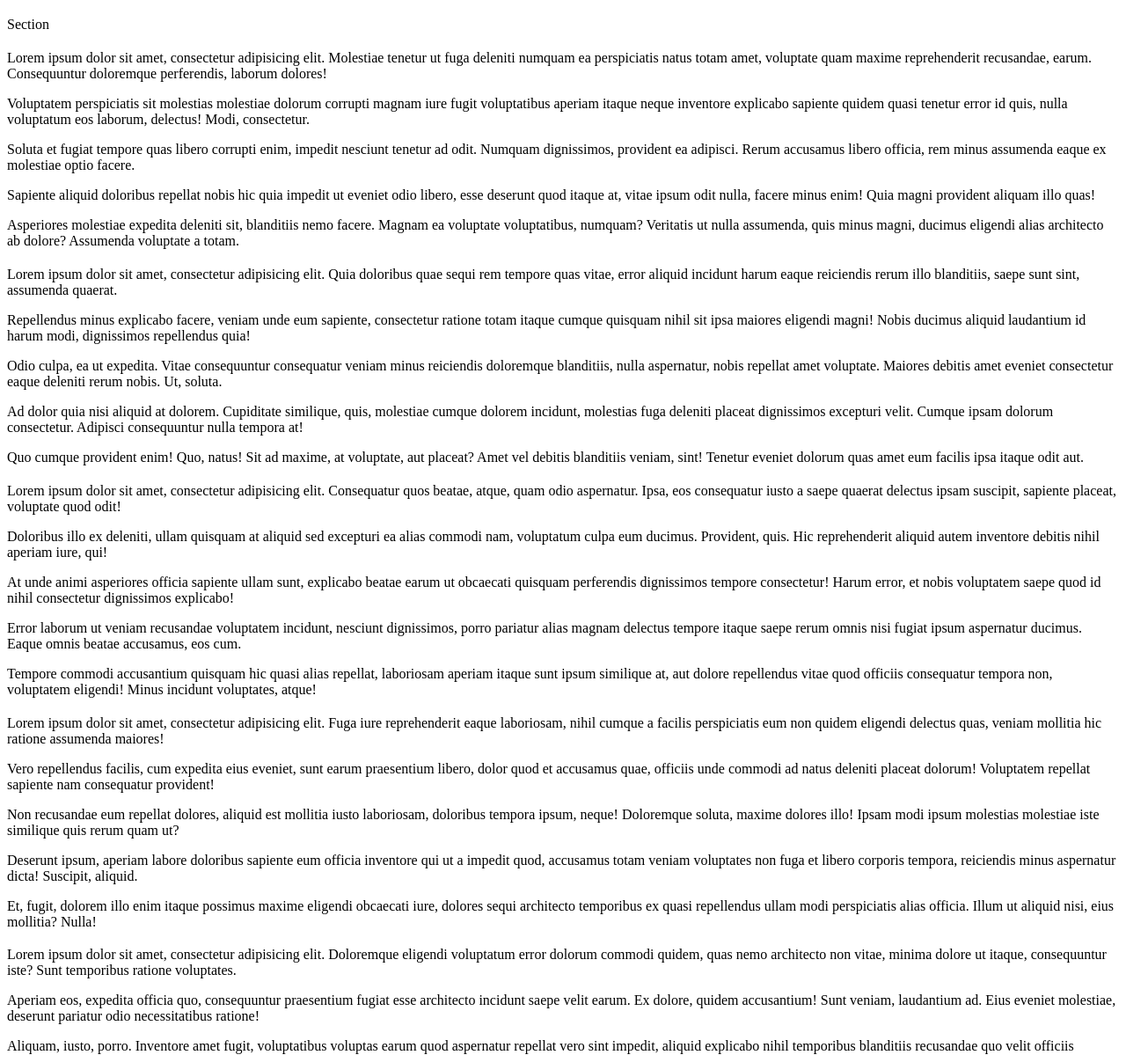
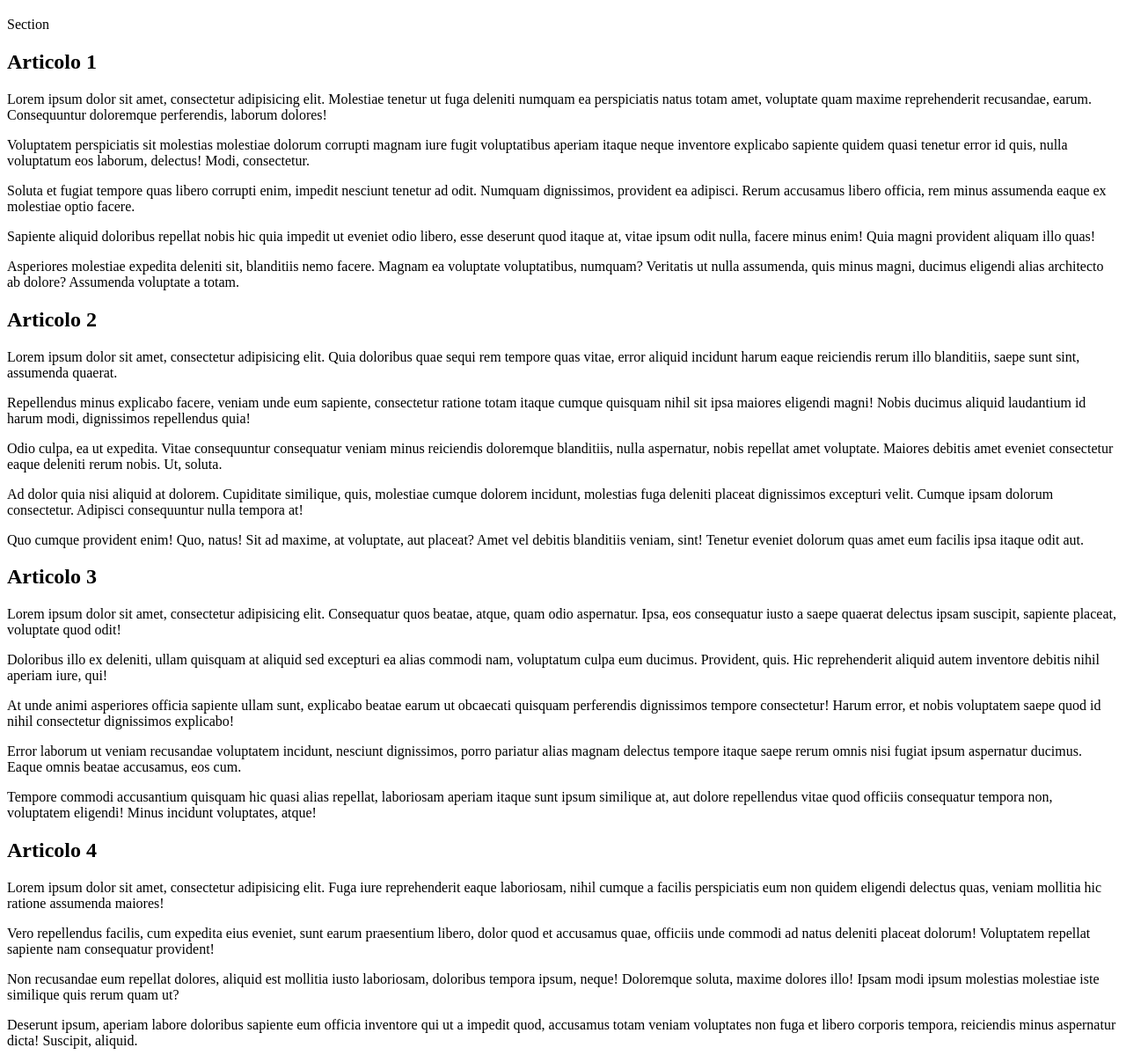
Before and after one commit to Mjack/Mjack.github.io, a plain HTML site: page index.html in a window 1280 px wide. Shown: the part 87-1286 px from the top of the page at 88% size. Drawn offline with Linux system fonts and the light colour scheme.

Commit message:
modyfing index

```diff
--- a/index.html
+++ b/index.html
@@ -16,7 +16,7 @@
 	<!-->Section</!-->
 	<section>
 		<article>
-			<h2></h2>
+			<h2>Articolo 1</h2>
 				<p>Lorem ipsum dolor sit amet, consectetur adipisicing elit. Molestiae tenetur ut fuga deleniti numquam ea perspiciatis natus totam amet, voluptate quam maxime reprehenderit recusandae, earum. Consequuntur doloremque perferendis, laborum dolores!</p>
 				<p>Voluptatem perspiciatis sit molestias molestiae dolorum corrupti magnam iure fugit voluptatibus aperiam itaque neque inventore explicabo sapiente quidem quasi tenetur error id quis, nulla voluptatum eos laborum, delectus! Modi, consectetur.</p>
 				<p>Soluta et fugiat tempore quas libero corrupti enim, impedit nesciunt tenetur ad odit. Numquam dignissimos, provident ea adipisci. Rerum accusamus libero officia, rem minus assumenda eaque ex molestiae optio facere.</p>
@@ -25,7 +25,7 @@
 
 		</article>
 		<article>
-			<h2></h2>
+			<h2>Articolo 2</h2>
 				<p>Lorem ipsum dolor sit amet, consectetur adipisicing elit. Quia doloribus quae sequi rem tempore quas vitae, error aliquid incidunt harum eaque reiciendis rerum illo blanditiis, saepe sunt sint, assumenda quaerat.</p>
 				<p>Repellendus minus explicabo facere, veniam unde eum sapiente, consectetur ratione totam itaque cumque quisquam nihil sit ipsa maiores eligendi magni! Nobis ducimus aliquid laudantium id harum modi, dignissimos repellendus quia!</p>
 				<p>Odio culpa, ea ut expedita. Vitae consequuntur consequatur veniam minus reiciendis doloremque blanditiis, nulla aspernatur, nobis repellat amet voluptate. Maiores debitis amet eveniet consectetur eaque deleniti rerum nobis. Ut, soluta.</p>
@@ -34,7 +34,7 @@
 
 		</article>
 		<article>
-			<h2></h2>
+			<h2>Articolo 3</h2>
 				<p>Lorem ipsum dolor sit amet, consectetur adipisicing elit. Consequatur quos beatae, atque, quam odio aspernatur. Ipsa, eos consequatur iusto a saepe quaerat delectus ipsam suscipit, sapiente placeat, voluptate quod odit!</p>
 				<p>Doloribus illo ex deleniti, ullam quisquam at aliquid sed excepturi ea alias commodi nam, voluptatum culpa eum ducimus. Provident, quis. Hic reprehenderit aliquid autem inventore debitis nihil aperiam iure, qui!</p>
 				<p>At unde animi asperiores officia sapiente ullam sunt, explicabo beatae earum ut obcaecati quisquam perferendis dignissimos tempore consectetur! Harum error, et nobis voluptatem saepe quod id nihil consectetur dignissimos explicabo!</p>
@@ -43,7 +43,7 @@
 
 		</article>
 		<article>
-			<h2></h2>
+			<h2>Articolo 4</h2>
 				<p>Lorem ipsum dolor sit amet, consectetur adipisicing elit. Fuga iure reprehenderit eaque laboriosam, nihil cumque a facilis perspiciatis eum non quidem eligendi delectus quas, veniam mollitia hic ratione assumenda maiores!</p>
 				<p>Vero repellendus facilis, cum expedita eius eveniet, sunt earum praesentium libero, dolor quod et accusamus quae, officiis unde commodi ad natus deleniti placeat dolorum! Voluptatem repellat sapiente nam consequatur provident!</p>
 				<p>Non recusandae eum repellat dolores, aliquid est mollitia iusto laboriosam, doloribus tempora ipsum, neque! Doloremque soluta, maxime dolores illo! Ipsam modi ipsum molestias molestiae iste similique quis rerum quam ut?</p>
@@ -52,7 +52,7 @@
 
 		</article>
 		<article>
-			<h2></h2>
+			<h2>Articolo 5</h2>
 				<p>Lorem ipsum dolor sit amet, consectetur adipisicing elit. Doloremque eligendi voluptatum error dolorum commodi quidem, quas nemo architecto non vitae, minima dolore ut itaque, consequuntur iste? Sunt temporibus ratione voluptates.</p>
 				<p>Aperiam eos, expedita officia quo, consequuntur praesentium fugiat esse architecto incidunt saepe velit earum. Ex dolore, quidem accusantium! Sunt veniam, laudantium ad. Eius eveniet molestiae, deserunt pariatur odio necessitatibus ratione!</p>
 				<p>Aliquam, iusto, porro. Inventore amet fugit, voluptatibus voluptas earum quod aspernatur repellat vero sint impedit, aliquid explicabo nihil temporibus blanditiis recusandae quo velit officiis doloremque voluptatem error quos. Dolorum, laudantium.</p>
```
